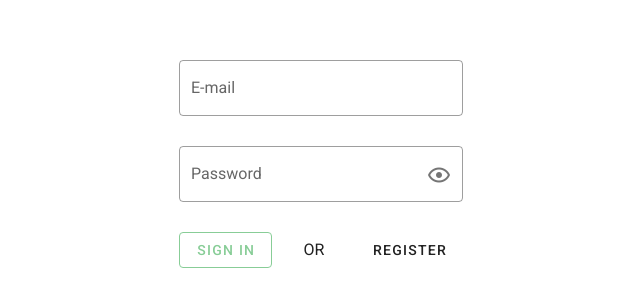
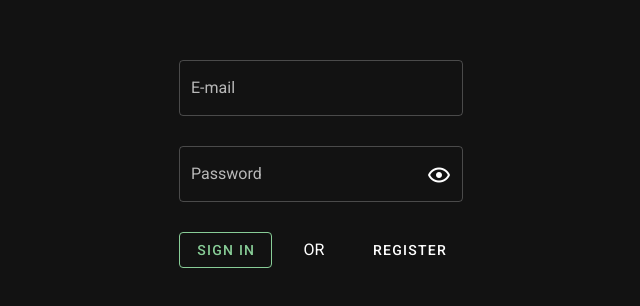
Before and after one commit to RoyAppeldoorn/snake-client, a Vue app: page /signin in a window 1280 px wide. Shown: the part 236-542 px from the top of the page, without its empty margins (485-1125 px from the left). Built offline with nearby package versions, Linux system fonts and the light colour scheme.

Commit message:
dark theme for vuetify

```diff
--- a/src/plugins/vuetify.js
+++ b/src/plugins/vuetify.js
@@ -3,4 +3,15 @@ import Vuetify from "vuetify/lib";
 
 Vue.use(Vuetify);
 
-export default new Vuetify({});
+export default new Vuetify({
+  theme: {
+    dark: true,
+
+    themes: {
+      dark: {
+        primary: "#031F4B",
+        secondary: "#04396C"
+      }
+    }
+  }
+});
```
